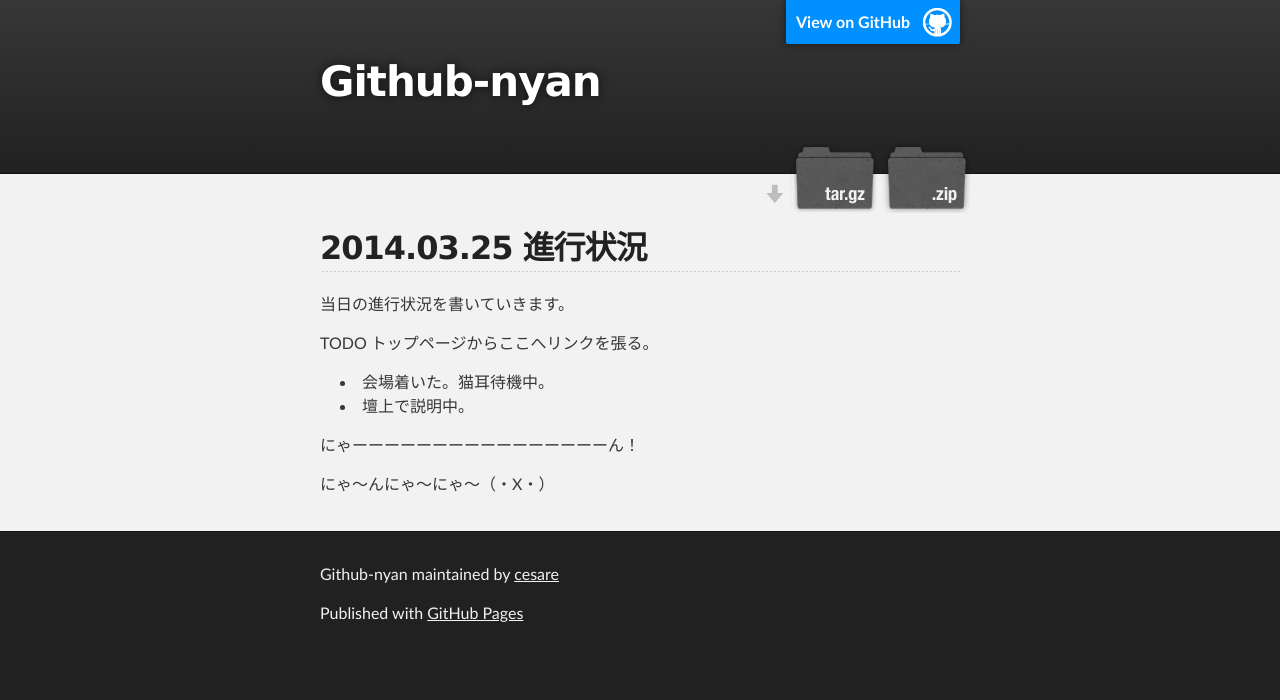
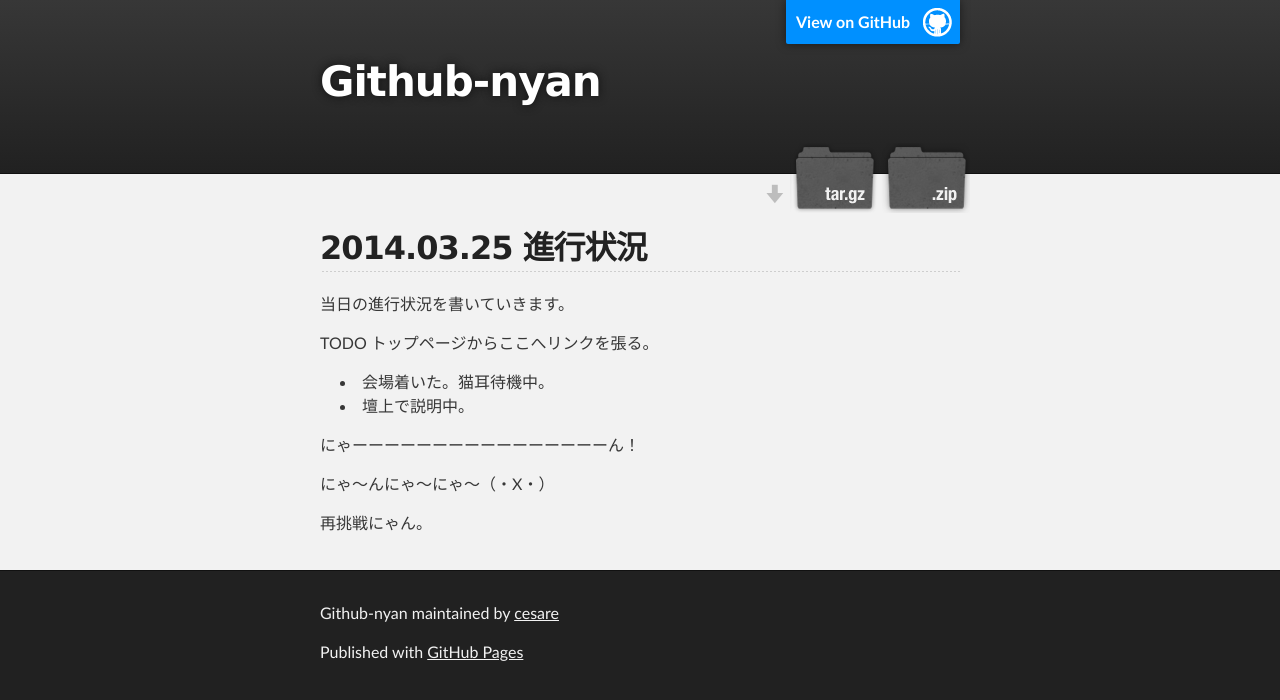
Before and after one commit to cesare/github-nyan, a Jekyll site: the page built from _posts/2014-03-25-progression.md, in a window 1280 px wide. Shown: the top 700 px of the page. Built offline with Jekyll 4.4.1, drawn with Linux system fonts in a browser that asks for light colours; Markdown is read by kramdown in place of the engine named in the settings.

Commit message:
再挑戦

```diff
--- a/_posts/2014-03-25-progression.md
+++ b/_posts/2014-03-25-progression.md
@@ -13,3 +13,6 @@ TODO トップページからここへリンクを張る。
 にゃーーーーーーーーーーーーーーーーん！
 
 にゃ〜んにゃ〜にゃ〜（・X・）
+
+
+再挑戦にゃん。
```
